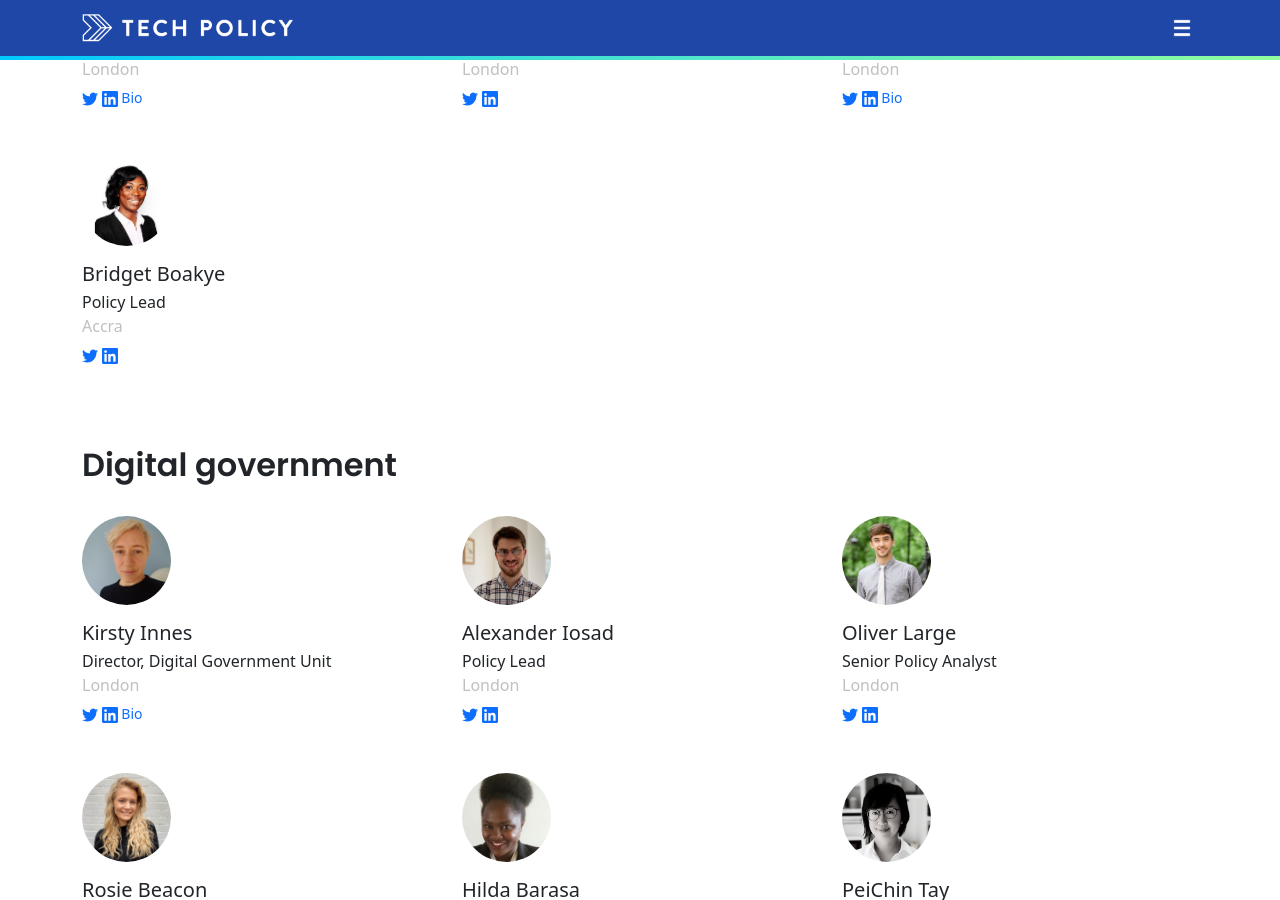
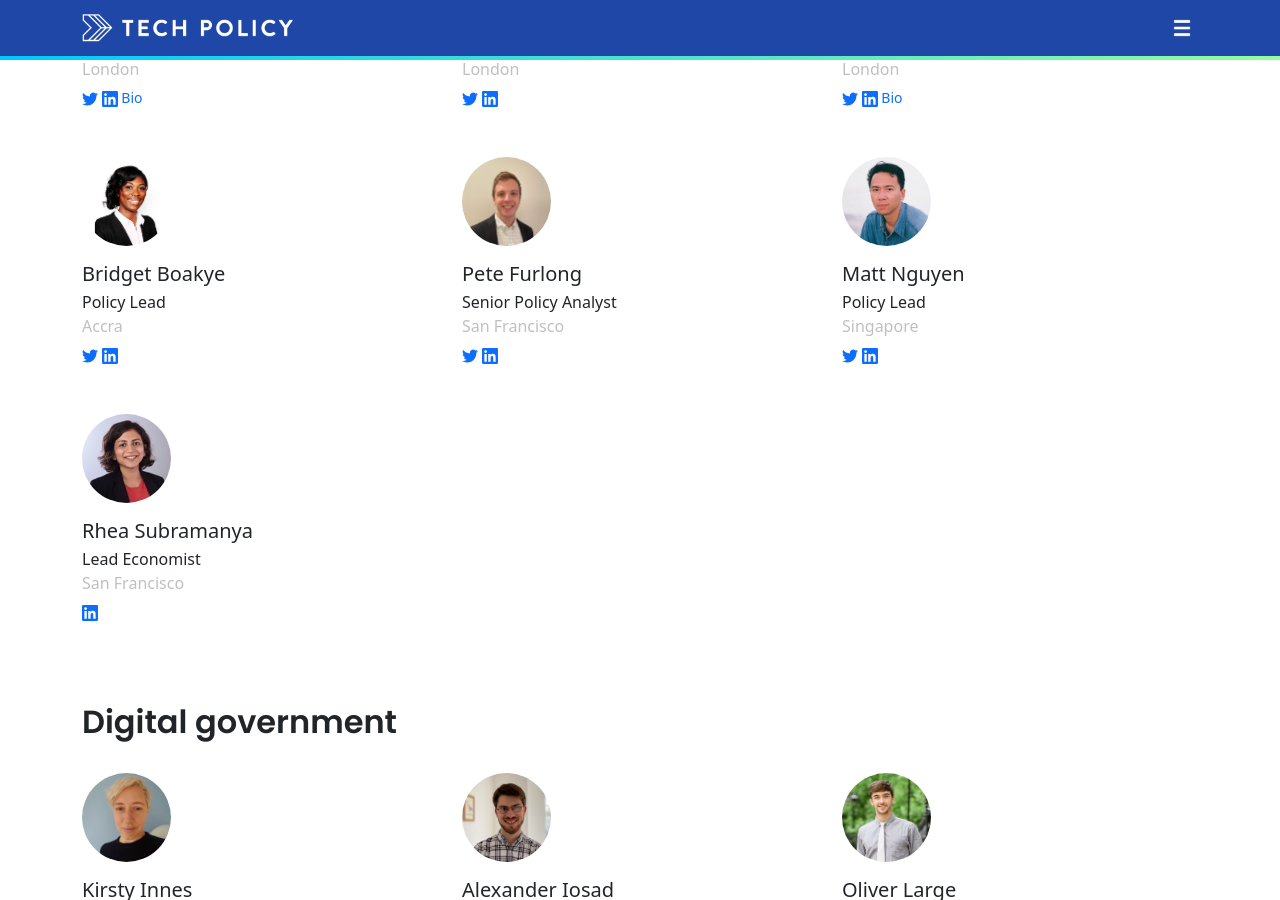
Before and after one commit to techpolicyio/techpolicyio.github.io, a Jekyll site: the page built from pages/people.md, in a window 1280 px wide and 900 px high, scrolled down 962 px. Built offline with Jekyll 4.4.1, drawn with Linux system fonts in a browser that asks for light colours; some of the changed text lies outside the part shown.

Commit message:
Update team.yml

```diff
--- a/_data/team.yml
+++ b/_data/team.yml
@@ -54,6 +54,30 @@
   tbi:
   tw: boakye_b
   li: bridgetboakye
+- name: Pete Furlong
+  title: Senior Policy Analyst
+  unit: ipu
+  geo: San Francisco
+  img: pete.jpeg
+  tbi:
+  tw: FurlongPete
+  li: pete-furlong-b2a04769
+- name: Matt Nguyen
+  title: Policy Lead
+  unit: ipu
+  geo: Singapore
+  img: matt.jpg
+  tbi:
+  tw: matthewngn
+  li: matthewngn
+- name: Rhea Subramanya
+  title: Lead Economist
+  unit: ipu
+  geo: San Francisco
+  img: rhea.jpg
+  tbi:
+  tw:
+  li: rheasubramanya
 - name: Kirsty Innes
   title: Director, Digital Government Unit
   unit: dgu
@@ -198,6 +222,14 @@
   tbi: georgina-hutchinson
   tw: GTHutchinson
   li: georgina-hutchinson-95505218
+- name: Chizi Gakuo
+  title: Policy Analyst
+  unit: tdu
+  geo: London
+  img: chizi.jpeg
+  tbi:
+  tw:
+  li: magdalena-chizi-gakuo-4b3550b8
 - name: Vineeth Murthy
   title: Policy Lead
   unit: tdu
@@ -222,6 +254,14 @@
   tbi:
   tw: RSkorzus
   li: rskorzus
+- name: Kenddrick Chan
+  title: Senior Policy Analyst
+  unit: tdu
+  geo: Singapore
+  img: kenddrick.jpeg
+  tbi:
+  tw: kenddrick
+  li: kenddrick
 - name: Sabahat Iqbal
   title: Senior Policy Analyst
   unit: tdu
```
